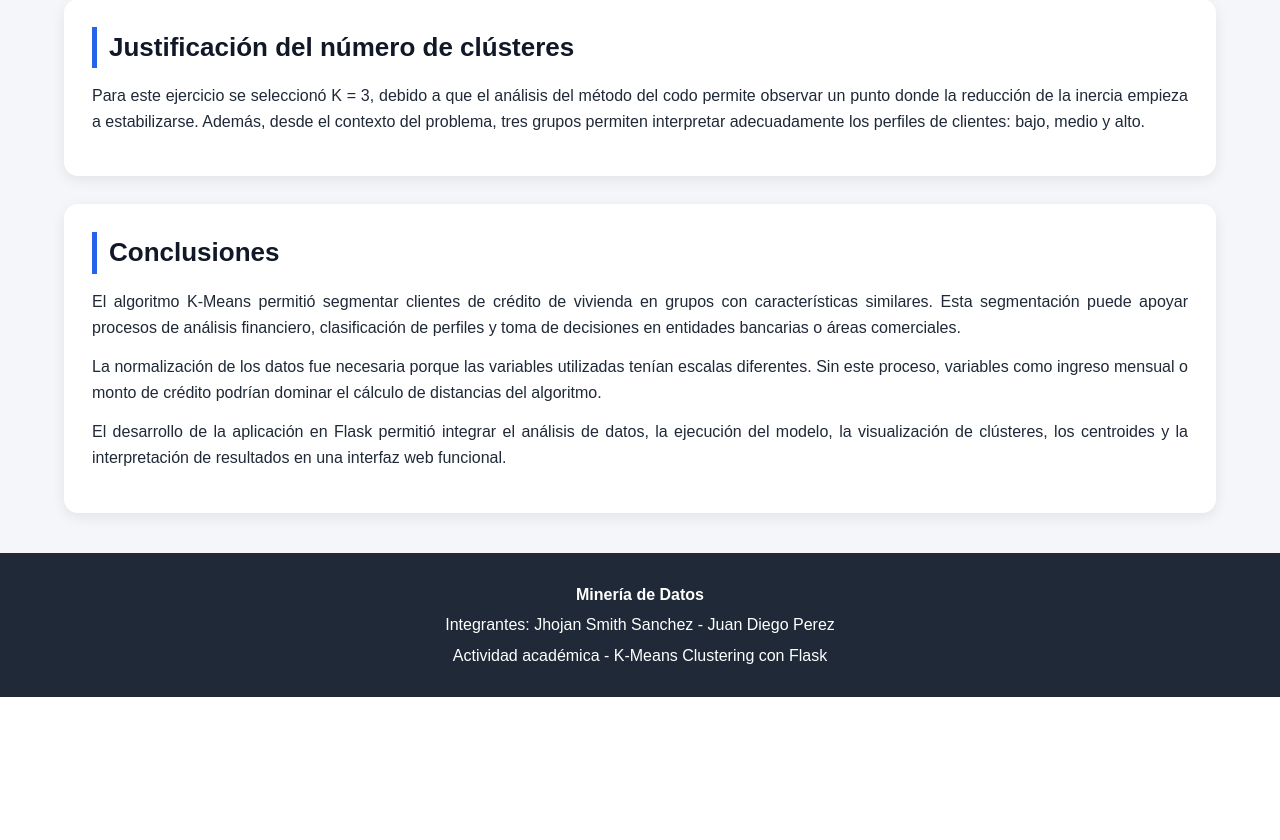
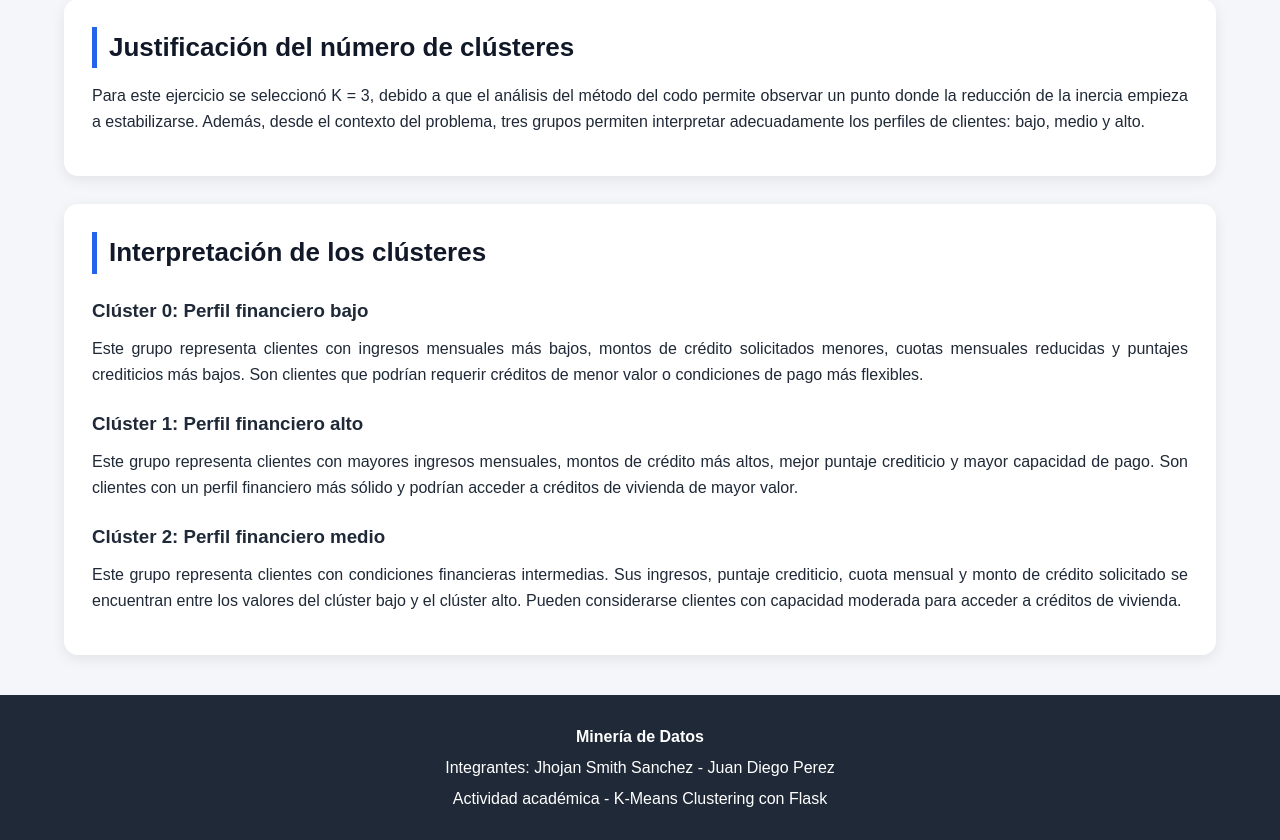
Before and after one commit to Smithh15/kmeans-flask-mineria-datos, a Flask app: page /interpretacion in a window 1280 px wide. Shown: the part 1237-2077 px from the top of the page. Before the commit the page ends 1934 px from the top, so only its background shows below. Run offline with Flask 3, Linux system fonts and the light colour scheme.

Commit message:
Se corrige la interpretacion

```diff
--- a/templates/interpretacion.html
+++ b/templates/interpretacion.html
@@ -68,25 +68,29 @@
 </section>
 
 <section class="card">
-    <h2>Conclusiones</h2>
+    <h2>Interpretación de los clústeres</h2>
 
+    <h3>Clúster 0: Perfil financiero bajo</h3>
     <p>
-        El algoritmo K-Means permitió segmentar clientes de crédito de vivienda en
-        grupos con características similares. Esta segmentación puede apoyar procesos
-        de análisis financiero, clasificación de perfiles y toma de decisiones en
-        entidades bancarias o áreas comerciales.
+        Este grupo representa clientes con ingresos mensuales más bajos, montos de crédito
+        solicitados menores, cuotas mensuales reducidas y puntajes crediticios más bajos.
+        Son clientes que podrían requerir créditos de menor valor o condiciones de pago
+        más flexibles.
     </p>
 
+    <h3>Clúster 1: Perfil financiero alto</h3>
     <p>
-        La normalización de los datos fue necesaria porque las variables utilizadas
-        tenían escalas diferentes. Sin este proceso, variables como ingreso mensual
-        o monto de crédito podrían dominar el cálculo de distancias del algoritmo.
+        Este grupo representa clientes con mayores ingresos mensuales, montos de crédito
+        más altos, mejor puntaje crediticio y mayor capacidad de pago. Son clientes con
+        un perfil financiero más sólido y podrían acceder a créditos de vivienda de mayor valor.
     </p>
 
+    <h3>Clúster 2: Perfil financiero medio</h3>
     <p>
-        El desarrollo de la aplicación en Flask permitió integrar el análisis de datos,
-        la ejecución del modelo, la visualización de clústeres, los centroides y la
-        interpretación de resultados en una interfaz web funcional.
+        Este grupo representa clientes con condiciones financieras intermedias. Sus ingresos,
+        puntaje crediticio, cuota mensual y monto de crédito solicitado se encuentran entre
+        los valores del clúster bajo y el clúster alto. Pueden considerarse clientes con
+        capacidad moderada para acceder a créditos de vivienda.
     </p>
 </section>
 
```
